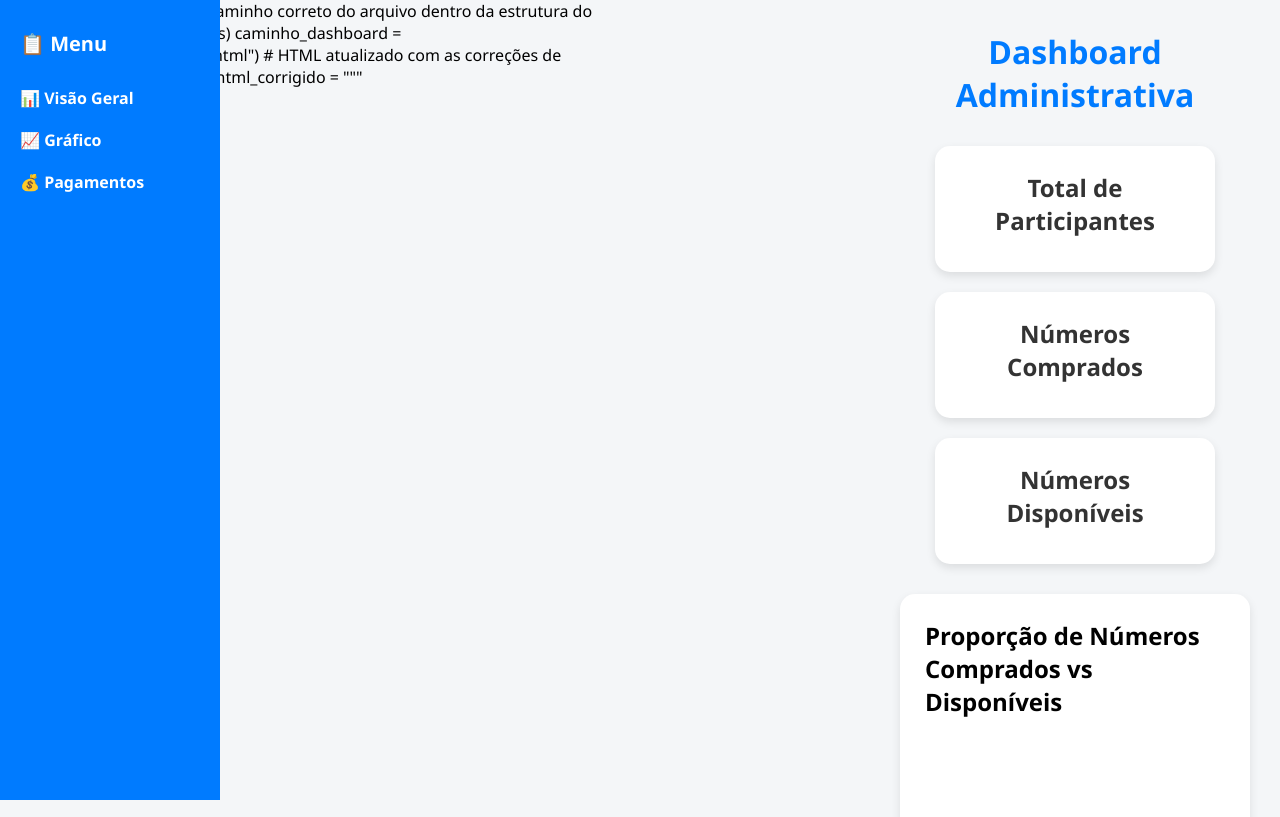
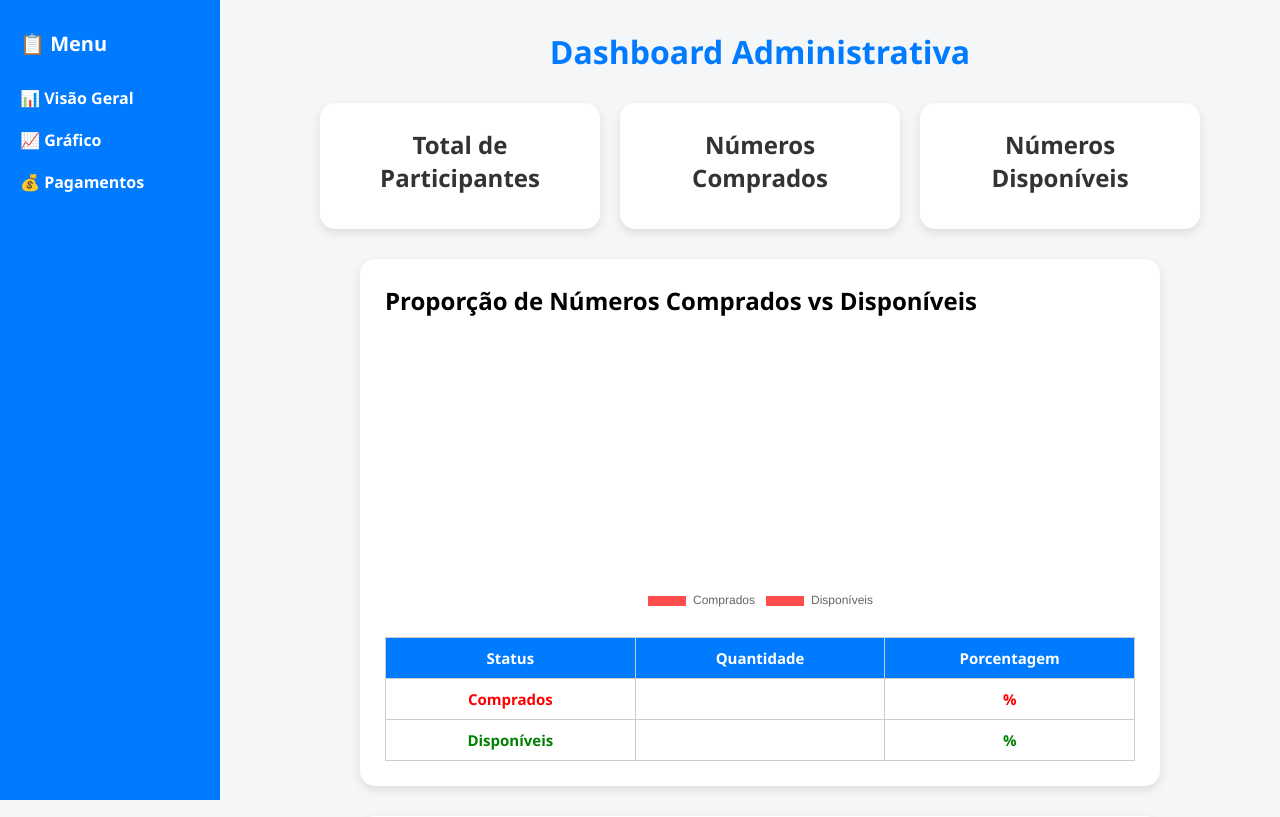
Before and after one commit to JacksonFFA/projeto-rifa, a Flask app: template templates/dashboard.html in a window 1280 px wide. Shown: the top 817 px of the page. Run offline with Flask 3, Linux system fonts and the light colour scheme; the template is opened without the code that fills it, so the values that code supplies are empty; a map, chart or similar area stays blank.

Commit message:
Ajuste de layout: centralização da dashboard e correção na largura das colunas 'Participante' e 'Valor Pago' para evitar quebra de linha

```diff
--- a/templates/dashboard.html
+++ b/templates/dashboard.html
@@ -1,10 +1,3 @@
-from pathlib import Path
-
-# Caminho correto do arquivo dentro da estrutura do projeto Flask (pasta templates)
-caminho_dashboard = Path("/mnt/data/dashboard.html")
-
-# HTML atualizado com as correções de alinhamento e centralização
-html_corrigido = """
 <!DOCTYPE html>
 <html lang="pt-br">
 <head>
```
